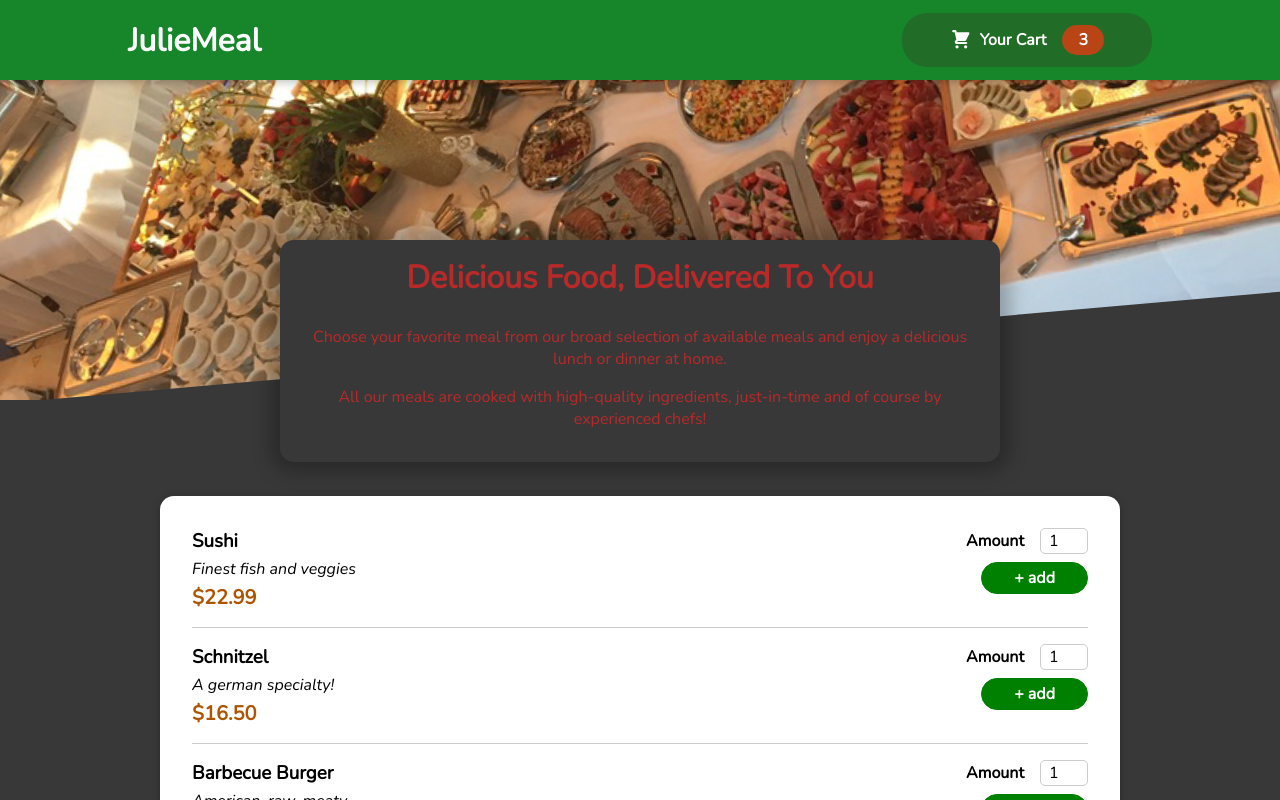
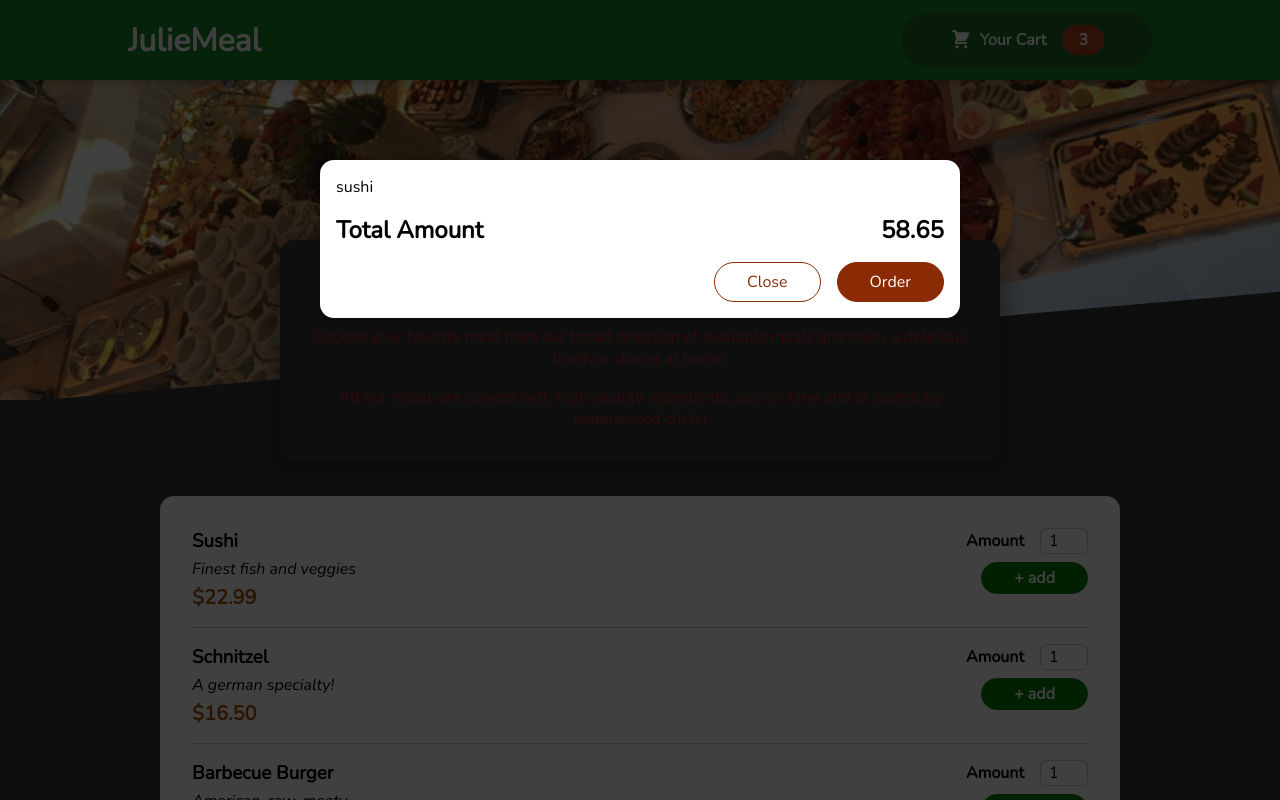
Before and after one commit to Cabraham1/food-order-App, a React (Create React App) app: page / in a window 1280 px wide. Shown: the top 800 px of the page. Built offline with nearby package versions, Linux system fonts and the light colour scheme.

Commit message:
add modal and portal structure

```diff
--- a/public/index.html
+++ b/public/index.html
@@ -28,6 +28,7 @@
   </head>
   <body>
     <noscript>You need to enable JavaScript to run this app.</noscript>
+    <div id="overlays"></div>
     <div id="root"></div>
     <!--
       This HTML file is a template.
--- a/src/App.js
+++ b/src/App.js
@@ -1,4 +1,5 @@
 import React from 'react';
+import Cart from './components/Carts/Cart';
 import Header from './components/Layout/Header';
 import Meals from './components/Meals/Meals';
 
@@ -8,6 +9,7 @@
   return (
     <React.Fragment>
       <Header />
+      <Cart/>
       <main>
         <Meals/>
       </main>
--- a/src/components/Carts/Cart.js
+++ b/src/components/Carts/Cart.js
@@ -1,10 +1,29 @@
-import React from 'react'
-import classes from "./Cart.module.css"
+import React from "react";
+import Modal from "../UI/Modal";
+import classes from "./Cart.module.css";
 
-const Cart = () => {
+const Cart = (props) => {
+  const CartItems = <ul className={classes['cart-items']}>{[
+    {
+      id: "c1",
+      name: "sushi",
+      amount: "2",
+      price: "12.99",
+    },
+  ].map((item) => <li key={item.id}>{item.name}</li>)}</ul>;
   return (
-    <div>Cart</div>
-  )
-}
+    <Modal>
+      {CartItems}
+      <div className={classes.total}>
+        <span>Total Amount</span>
+        <span>58.65</span>
+      </div>
+      <div className={classes.actions}>
+        <button className={classes['button--alt']}>Close</button>
+        <button className={classes.button}>Order</button>
+      </div>
+    </Modal>
+  );
+};
 
-export default Cart
+export default Cart;
--- /dev/null
+++ b/src/components/UI/Modal.js
@@ -0,0 +1,29 @@
+import React from "react";
+import reactDom from "react-dom";
+import classes from "./Modal.module.css";
+
+const BackDrop = (props) => {
+  return <div className={classes.backdrop}></div>;
+};
+
+const ModalOverlay = (props) => {
+  return (
+    <div className={classes.modal}>
+      <div className={classes.content}>{props.children}</div>
+    </div>
+  );
+};
+const Modal = (props) => {
+  const PortalElement = document.getElementById("overlays");
+  return (
+    <React.Fragment>
+      {reactDom.createPortal(<BackDrop />, PortalElement)}
+      {reactDom.createPortal(
+        <ModalOverlay>{props.children}</ModalOverlay>,
+        PortalElement
+      )}
+    </React.Fragment>
+  );
+};
+
+export default Modal;
--- /dev/null
+++ b/src/components/UI/Modal.module.css
@@ -0,0 +1,41 @@
+.backdrop {
+  position: fixed;
+  top: 0;
+  left: 0;
+  width: 100%;
+  height: 100vh;
+  z-index: 20;
+  background-color: rgba(0, 0, 0, 0.75);
+}
+
+.modal {
+  position: fixed;
+  top: 20vh;
+  left: 5%;
+  width: 90%;
+  background-color: white;
+  padding: 1rem;
+  border-radius: 14px;
+  box-shadow: 0 2px 8px rgba(0, 0, 0, 0.25);
+  z-index: 30;
+  animation: slide-down 300ms ease-out forwards;
+}
+
+@media (min-width: 768px) {
+  .modal {
+    width: 40rem;
+    left: calc(50% - 20rem);
+  }
+}
+
+@keyframes slide-down {
+  from {
+    opacity: 0;
+    transform: translateY(-3rem);
+  }
+
+  to {
+    opacity: 1;
+    transform: translateY(0);
+  }
+}
```
